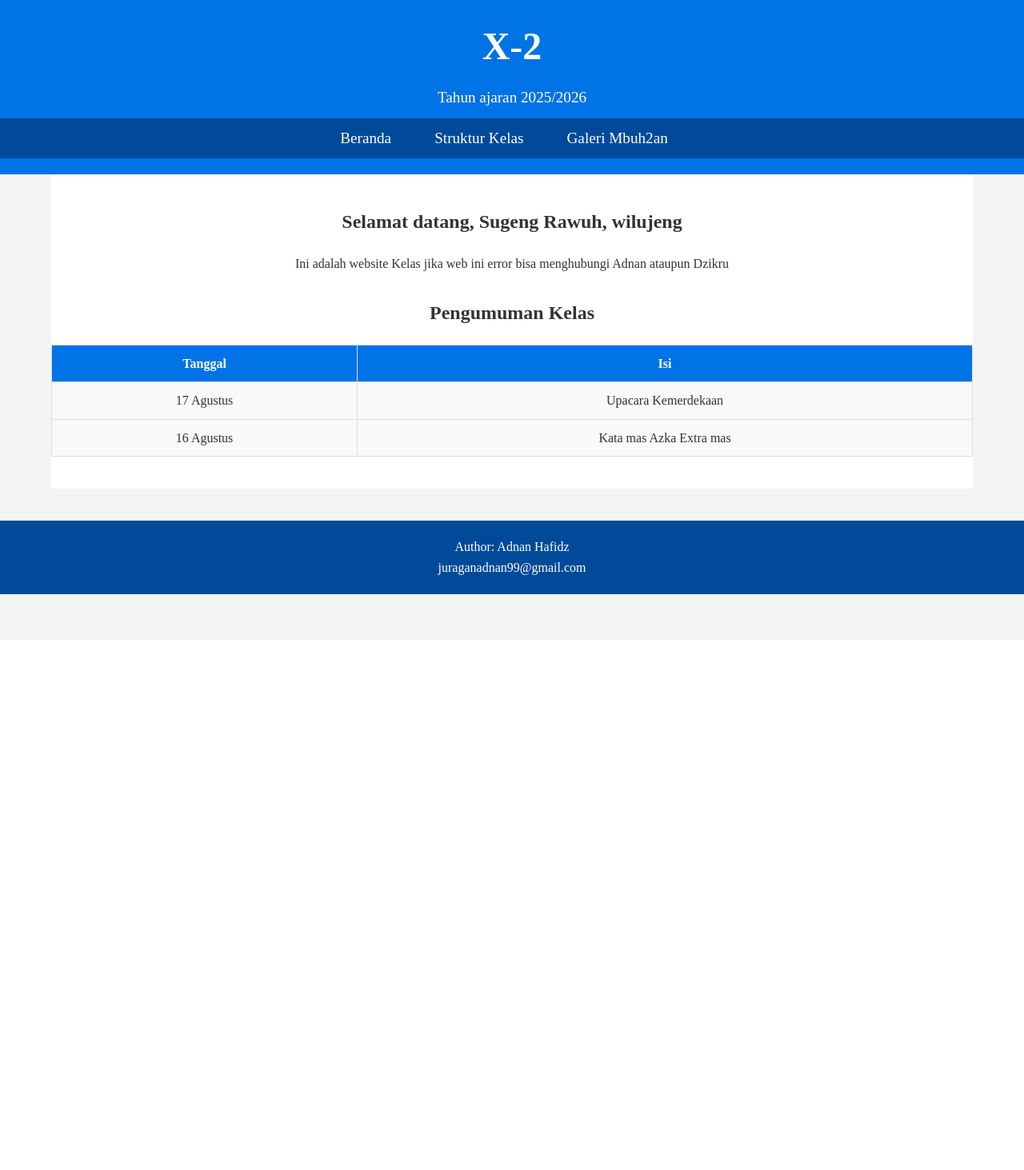
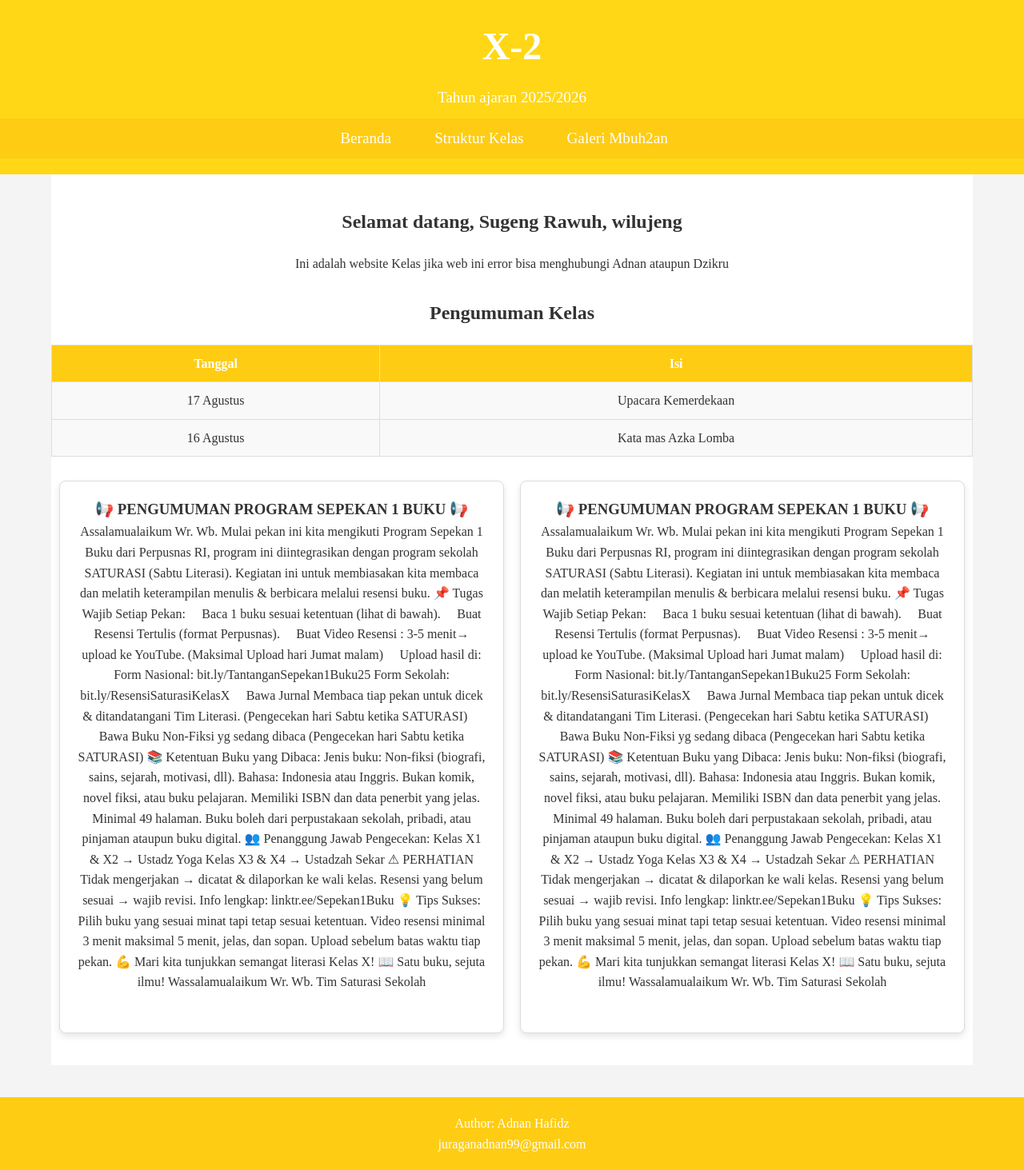
Before and after one commit to adnsanss/webkelas, a PHP site: page / in a window 1280 px wide. Shown: the whole page at 80% size. Before the commit the page ends 743 px from the top, so only its background shows below. Run offline with PHP 8.4, Linux system fonts and the light colour scheme.

Commit message:
perbaikanpengumuman

```diff
--- a/index.html
+++ b/index.html
@@ -43,10 +43,100 @@
                     </tr>
                     <tr>
 	                    <td>16 Agustus</td>
-	                    <td>Kata mas Azka Extra mas</td>
+	                    <td>Kata mas Azka Lomba</td>
                     </tr>
                 </tbody>
             </table>
+            </div>
+            <div class="pengumuman-card">
+                <div class="card">
+                    <h3>📢 PENGUMUMAN PROGRAM SEPEKAN 1 BUKU 📢</h3>
+                    <p>
+                        Assalamualaikum Wr. Wb.
+Mulai pekan ini kita mengikuti Program Sepekan 1 Buku dari Perpusnas RI, program ini diintegrasikan dengan program sekolah SATURASI (Sabtu Literasi). Kegiatan ini untuk membiasakan kita membaca dan melatih keterampilan menulis & berbicara melalui resensi buku.
+
+📌 Tugas Wajib Setiap Pekan:
+⿡ Baca 1 buku sesuai ketentuan (lihat di bawah).
+⿢ Buat Resensi Tertulis (format Perpusnas).
+⿣ Buat Video Resensi : 3-5 menit→ upload ke YouTube. (Maksimal Upload hari Jumat malam)
+⿤ Upload hasil di:
+Form Nasional: bit.ly/TantanganSepekan1Buku25
+Form Sekolah: bit.ly/ResensiSaturasiKelasX
+⿥ Bawa Jurnal Membaca tiap pekan untuk dicek & ditandatangani Tim Literasi. (Pengecekan hari Sabtu ketika SATURASI)
+⿦ Bawa Buku Non-Fiksi yg sedang dibaca (Pengecekan hari Sabtu ketika SATURASI)
+
+📚 Ketentuan Buku yang Dibaca:
+Jenis buku: Non-fiksi (biografi, sains, sejarah, motivasi, dll).
+Bahasa: Indonesia atau Inggris.
+Bukan komik, novel fiksi, atau buku pelajaran.
+Memiliki ISBN dan data penerbit yang jelas.
+Minimal 49 halaman.
+Buku boleh dari perpustakaan sekolah, pribadi, atau pinjaman ataupun buku digital.
+
+👥 Penanggung Jawab Pengecekan:
+Kelas X1 & X2 → Ustadz Yoga
+Kelas X3 & X4 → Ustadzah Sekar
+
+⚠ PERHATIAN
+Tidak mengerjakan → dicatat & dilaporkan ke wali kelas.
+Resensi yang belum sesuai → wajib revisi.
+Info lengkap: linktr.ee/Sepekan1Buku
+
+💡 Tips Sukses:
+Pilih buku yang sesuai minat tapi tetap sesuai ketentuan.
+Video resensi minimal 3 menit maksimal 5 menit, jelas, dan sopan.
+Upload sebelum batas waktu tiap pekan.
+💪 Mari kita tunjukkan semangat literasi Kelas X!
+📖 Satu buku, sejuta ilmu!
+
+Wassalamualaikum Wr. Wb.
+Tim Saturasi Sekolah
+                    </p>
+                </div>
+                 <div class="card">
+                    <h3>📢 PENGUMUMAN PROGRAM SEPEKAN 1 BUKU 📢</h3>
+                    <p>
+                        Assalamualaikum Wr. Wb.
+Mulai pekan ini kita mengikuti Program Sepekan 1 Buku dari Perpusnas RI, program ini diintegrasikan dengan program sekolah SATURASI (Sabtu Literasi). Kegiatan ini untuk membiasakan kita membaca dan melatih keterampilan menulis & berbicara melalui resensi buku.
+
+📌 Tugas Wajib Setiap Pekan:
+⿡ Baca 1 buku sesuai ketentuan (lihat di bawah).
+⿢ Buat Resensi Tertulis (format Perpusnas).
+⿣ Buat Video Resensi : 3-5 menit→ upload ke YouTube. (Maksimal Upload hari Jumat malam)
+⿤ Upload hasil di:
+Form Nasional: bit.ly/TantanganSepekan1Buku25
+Form Sekolah: bit.ly/ResensiSaturasiKelasX
+⿥ Bawa Jurnal Membaca tiap pekan untuk dicek & ditandatangani Tim Literasi. (Pengecekan hari Sabtu ketika SATURASI)
+⿦ Bawa Buku Non-Fiksi yg sedang dibaca (Pengecekan hari Sabtu ketika SATURASI)
+
+📚 Ketentuan Buku yang Dibaca:
+Jenis buku: Non-fiksi (biografi, sains, sejarah, motivasi, dll).
+Bahasa: Indonesia atau Inggris.
+Bukan komik, novel fiksi, atau buku pelajaran.
+Memiliki ISBN dan data penerbit yang jelas.
+Minimal 49 halaman.
+Buku boleh dari perpustakaan sekolah, pribadi, atau pinjaman ataupun buku digital.
+
+👥 Penanggung Jawab Pengecekan:
+Kelas X1 & X2 → Ustadz Yoga
+Kelas X3 & X4 → Ustadzah Sekar
+
+⚠ PERHATIAN
+Tidak mengerjakan → dicatat & dilaporkan ke wali kelas.
+Resensi yang belum sesuai → wajib revisi.
+Info lengkap: linktr.ee/Sepekan1Buku
+
+💡 Tips Sukses:
+Pilih buku yang sesuai minat tapi tetap sesuai ketentuan.
+Video resensi minimal 3 menit maksimal 5 menit, jelas, dan sopan.
+Upload sebelum batas waktu tiap pekan.
+💪 Mari kita tunjukkan semangat literasi Kelas X!
+📖 Satu buku, sejuta ilmu!
+
+Wassalamualaikum Wr. Wb.
+Tim Saturasi Sekolah
+                    </p>
+                </div>
             </div>
         </section>
     </main>
--- a/style.css
+++ b/style.css
@@ -10,7 +10,7 @@ body {
     color: #333;
 }
 header {
-    background-color: #0073e6;
+    background-color: #FFD716;
     color: white;
     padding: 20px 0;
     text-align: center;
@@ -29,7 +29,7 @@ header p {
     max-width: 1200px;
 }
 nav {
-    background-color: #004a99;
+    background-color: #FECC13;
     margin-top: 10px;
 }
 nav ul {
@@ -54,7 +54,7 @@ nav ul li a {
     transition: background-color 0.3s ease;
 }
 nav ul li a:hover {
-    background-color: #003366;
+    background-color: #ff9d00;
     border-radius: 5px;
 }
 main {
@@ -83,14 +83,14 @@ main {
     padding: 10px;
 }
 .Pengumuman th {
-    background-color: #0073e6;
+    background-color: #FECC13;
     color: white;
 }
 .Pengumuman td {
     background-color: #f9f9f9;
 }
 .footer {
-    background-color: #004a99;
+    background-color: #FECC13;
     color: white;
     text-align: center;
     padding: 20px 0;
@@ -107,3 +107,20 @@ main {
 .footer a:hover {
     text-decoration: underline;
 }
+.pengumuman-card {
+    display: flex;
+    gap: 20px;
+    margin-top: 30px;
+    justify-content: center;
+    flex-wrap: wrap;
+}
+.card {
+    background-color: #ffffff;
+    border: 1px solid #ddd;
+    border-radius: 8px;
+    box-shadow: 0 4px 8px rgba(0,0,0,0.1);
+    padding: 20px;
+    flex: 0 1 calc(50% - 20px);
+    box-sizing: border-box;
+    transition: transform 0.3s ease;
+}
```
